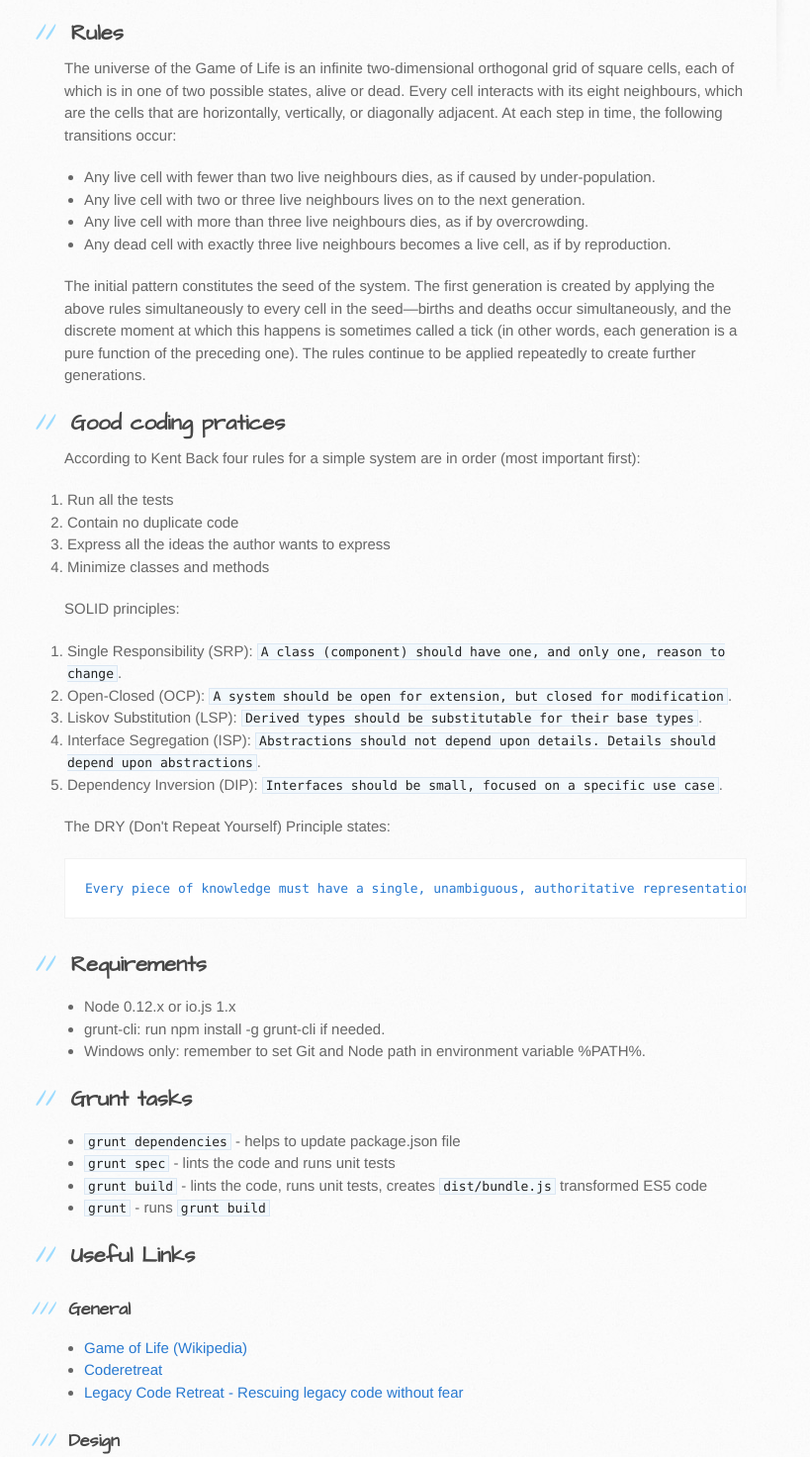
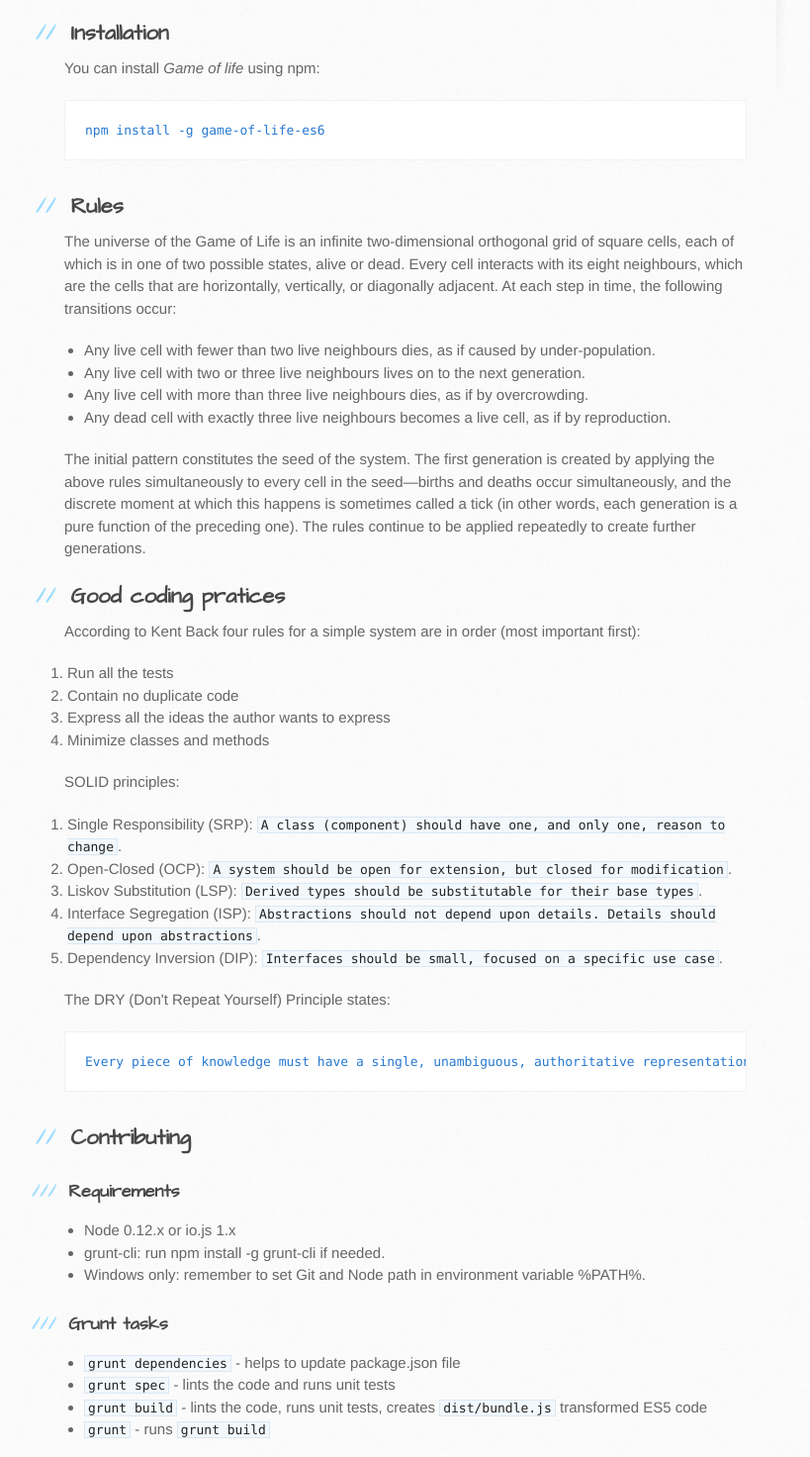
Before and after one commit to gziolo/game-of-life-es6, a plain HTML site: page index.html in a window 1280 px wide. Shown: the part 674-2146 px from the top of the page at 99% size, without its empty margins (105-924 px from the left). Drawn offline with Linux system fonts and the light colour scheme.

```diff
--- a/index.html
+++ b/index.html
@@ -33,6 +33,14 @@
 </h1>
 
 <p>ES6 JavaScript algorithm implementation.</p>
+
+<h2>
+<a id="installation" class="anchor" href="#installation" aria-hidden="true"><span class="octicon octicon-link"></span></a>Installation</h2>
+
+<p>You can install <em>Game of life</em> using npm:</p>
+
+<pre><code>npm install -g game-of-life-es6
+</code></pre>
 
 <h2>
 <a id="rules" class="anchor" href="#rules" aria-hidden="true"><span class="octicon octicon-link"></span></a>Rules</h2>
@@ -78,7 +86,10 @@
 </code></pre>
 
 <h2>
-<a id="requirements" class="anchor" href="#requirements" aria-hidden="true"><span class="octicon octicon-link"></span></a>Requirements</h2>
+<a id="contributing" class="anchor" href="#contributing" aria-hidden="true"><span class="octicon octicon-link"></span></a>Contributing</h2>
+
+<h3>
+<a id="requirements" class="anchor" href="#requirements" aria-hidden="true"><span class="octicon octicon-link"></span></a>Requirements</h3>
 
 <ul>
 <li>Node 0.12.x or io.js 1.x</li>
@@ -86,8 +97,8 @@
 <li>Windows only: remember to set Git and Node path in environment variable %PATH%.</li>
 </ul>
 
-<h2>
-<a id="grunt-tasks" class="anchor" href="#grunt-tasks" aria-hidden="true"><span class="octicon octicon-link"></span></a>Grunt tasks</h2>
+<h3>
+<a id="grunt-tasks" class="anchor" href="#grunt-tasks" aria-hidden="true"><span class="octicon octicon-link"></span></a>Grunt tasks</h3>
 
 <ul>
 <li>
```
Also changed, not shown: params.json (+1 -1 lines).
